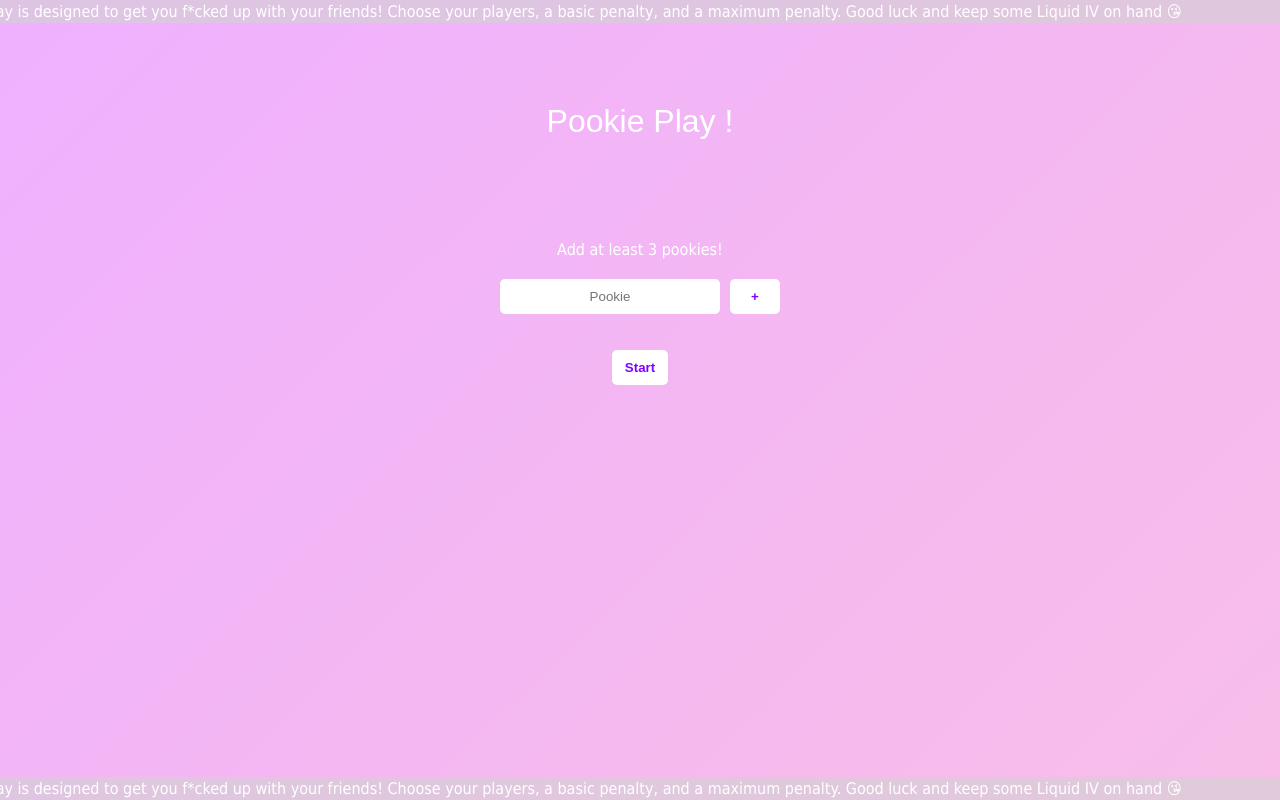
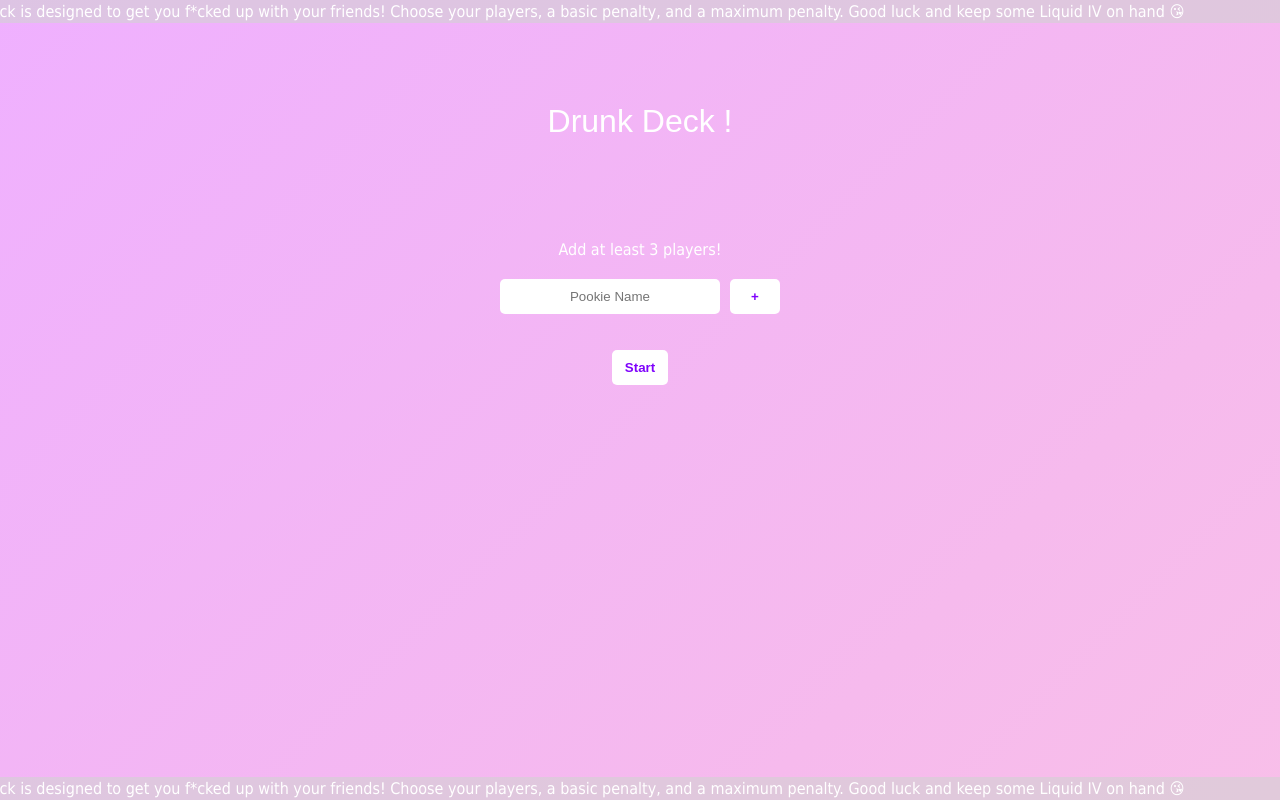
Before and after one commit to gurish165/drunk-deck, a React (Create React App) app: page /home in a window 1280 px wide. Built offline with nearby package versions, Linux system fonts and the light colour scheme; the HTML template or start-up script is replaced by a standard one; a web font is replaced by a local one.

Commit message:
not sure if this counts as a first commit

```diff
--- a/package.json
+++ b/package.json
@@ -42,5 +42,5 @@
   "devDependencies": {
     "gh-pages": "^6.0.0"
   },
-  "homepage": "https://gurish165.github.io/pookie-play"
+  "homepage": "https://gurish165.github.io/drunk-deck"
 }
--- a/public/index.html
+++ b/public/index.html
@@ -25,7 +25,7 @@
       work correctly both with client-side routing and a non-root public URL.
       Learn how to configure a non-root public URL by running `npm run build`.
     -->
-    <title>Pookie Play</title>
+    <title>Drunk Deck</title>
   </head>
   <body>
     <noscript>You need to enable JavaScript to run this app.</noscript>
--- a/public/questions_v1.json
+++ b/public/questions_v1.json
@@ -895,5 +895,8 @@
     ],
     [
         "[*], choose someone and demonstrate your favourite sex position or down your drink"
+    ],
+    [
+        "[*], feed the player on your right without using your hands or take two penalties"
     ]
 ]
--- a/src/components/Banner.js
+++ b/src/components/Banner.js
@@ -8,7 +8,7 @@ function Banner({ bottom }) {
         <section class="banner-outer-section" style={outerSectionStyles}>
             <div class="banner-wrapper-div">
                 <section class="banner-message">
-                    Pookie Play is designed to get you f*cked up with your friends! Choose your players, a basic penalty, and a maximum penalty. Good luck and keep some Liquid IV on hand 😘
+                    Drunk Deck is designed to get you f*cked up with your friends! Choose your players, a basic penalty, and a maximum penalty. Good luck and keep some Liquid IV on hand 😘
                 </section>
             </div>
         </section>
--- a/src/components/PlayerList.js
+++ b/src/components/PlayerList.js
@@ -6,7 +6,7 @@ function PlayerList({ players, addPlayer, removePlayer }) {
     return (
         <div className="player-list">
             <div className='player-input'>
-                <input className="name-input" type="text" value={input} onChange={e => setInput(e.target.value)} placeholder="Pookie" />
+                <input className="name-input" type="text" value={input} onChange={e => setInput(e.target.value)} placeholder="Pookie Name" />
                 <button className="add-name-button" onClick={() => {
                     if (input !== '') {addPlayer(input)};
                     setInput('');
--- a/src/pages/Home.js
+++ b/src/pages/Home.js
@@ -67,10 +67,10 @@ function Home() {
         <div className="home-container">
             <Banner bottom={false}/>
             <div className='home-header'>
-                Pookie Play !
+                Drunk Deck !
             </div>
             <div className='home-description'>
-                Add at least 3 pookies!
+                Add at least 3 players!
             </div>
             <div className='team-container'>
                 <PlayerList players={players} addPlayer={addPlayer} removePlayer={removePlayer} />
--- a/src/pages/Login.js
+++ b/src/pages/Login.js
@@ -27,7 +27,7 @@ function Login() {
 
     return (
         <div className="login-container">
-            <h2 className="game-name">Pookie Play !</h2>
+            <h2 className="game-name">Drunk Deck !</h2>
             <input
                 type="password"
                 value={input}
```
